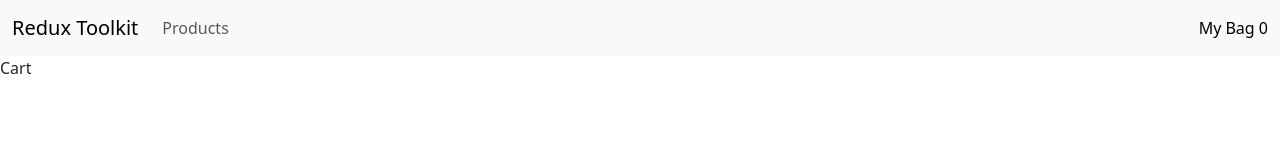
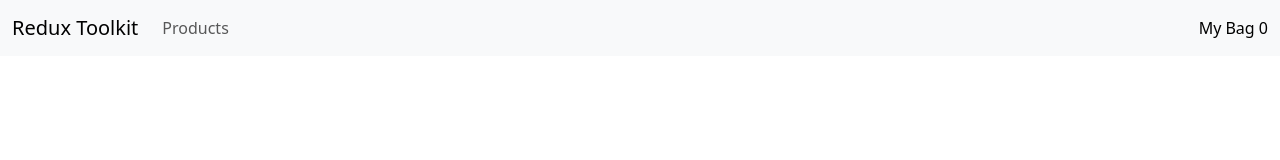
Before and after one commit to yurigligoric/react_practice2024, a React (Create React App) app: page /cart in a window 1280 px wide. Shown: the top 160 px of the page. Built offline with nearby package versions, Linux system fonts and the light colour scheme.

Commit message:
working copy less use of productslide api call fetch, just relied on useEffect direct fetch

```diff
--- a/package.json
+++ b/package.json
@@ -3,6 +3,7 @@
   "version": "0.1.0",
   "private": true,
   "dependencies": {
+    "@reduxjs/toolkit": "^2.1.0",
     "@testing-library/jest-dom": "^5.17.0",
     "@testing-library/react": "^13.4.0",
     "@testing-library/user-event": "^13.5.0",
@@ -10,6 +11,7 @@
     "react": "^18.2.0",
     "react-bootstrap": "^2.10.0",
     "react-dom": "^18.2.0",
+    "react-redux": "^9.1.0",
     "react-router": "^6.21.3",
     "react-router-dom": "^6.21.3",
     "react-scripts": "5.0.1",
--- a/src/components/RootLayout.jsx
+++ b/src/components/RootLayout.jsx
@@ -1,12 +1,18 @@
 import React from 'react'
 import {Outlet} from 'react-router-dom'
 import NavBarMenu from './navBarMenu'
+import { Provider } from 'react-redux'
+import store from '../store/store'
 
 function RootLayout() {
   return (
     <>
+      <Provider store={store}>
         <NavBarMenu />
         <Outlet />
+
+
+      </Provider>
 
     </>
   )
--- a/src/components/cart.jsx
+++ b/src/components/cart.jsx
@@ -1,8 +1,38 @@
 import React from 'react'
+import { useSelector, useDispatch } from 'react-redux'
+import Card from 'react-bootstrap/Card'
+import Button from 'react-bootstrap/Button'
+import {remove} from '../store/cartSlice'
 
 function Cart() {
+  const productCart = useSelector(state => state.cart)
+  const dispatch = useDispatch();
+
+const removefromCart = (id) => {
+  dispatch(remove(id));
+}
+
+  const cards = productCart.map(
+    product => (
+        <div className="col-lg-3 col-md-12 col-sm-12 mb-4" key={product.id}>
+        <Card style={{ width: '320px', height: '260px', textAlign: 'center', margin: '2px 2px', marginLeft:'25px'}}>
+            <Card.Img variant="top" src={product.image} style={{width:'73px', height:'100px' }} className='mx-auto' />
+            <Card.Body>
+                <Card.Title style={{fontSize: '12px'}}>{product.title}</Card.Title>
+                <Card.Text>
+                ${product.price}
+                </Card.Text>
+            </Card.Body>
+            <Card.Footer style={{background: 'white', borderTop: 'none'}}>
+                <Button variant="danger" onClick={()=> removefromCart(product.id)}>Remove Item</Button>
+            </Card.Footer>
+        </Card>
+
+        </div>
+    )
+)
   return (
-    <div>Cart</div>
+    <div className='row'>{cards}</div>
   )
 }
 
--- a/src/components/navBarMenu.jsx
+++ b/src/components/navBarMenu.jsx
@@ -5,8 +5,10 @@ import Navbar from 'react-bootstrap/Navbar';
 import Container from 'react-bootstrap/Container';
 import Nav from 'react-bootstrap/Nav';
 import {Link} from 'react-router-dom'
+import { UseSelector, useSelector } from 'react-redux';
 
 const NavBarMenu = () => {
+  const cartProducts = useSelector(state => state.cart)
   return (
     <div>
     <Navbar expand="lg" className="bg-body-tertiary">
@@ -18,7 +20,7 @@ const NavBarMenu = () => {
       <Navbar.Toggle />
       <Navbar.Collapse className='justify-content-end'>
         <Navbar.Text>
-        <Nav.Link to="/cart" as={Link}>My Bag 0</Nav.Link>
+        <Nav.Link to="/cart" as={Link}>My Bag {cartProducts.length}</Nav.Link>
         </Navbar.Text>
       </Navbar.Collapse>
     </Container>
--- a/src/components/products.jsx
+++ b/src/components/products.jsx
@@ -1,11 +1,19 @@
 import React, {useEffect, useState} from 'react'
 import Button from 'react-bootstrap/Button'
 import Card from 'react-bootstrap/Card'
+import { useDispatch, useSelector } from 'react-redux'
+import {add} from '../store/cartSlice'
+//import {getProducts} from '../store/productSlice'
 
 function Products() {
-    const [products, getProducts] = useState([])
+  const dispatch = useDispatch()
+  // const {data: products} = useSelector(state => state.products)
+
+  const [products, getProducts] = useState([])
 
   useEffect(()=>{
+      // dispatch(getProducts());
+
     fetch('https://fakestoreapi.com/products')
     .then(res => res.json())
     .then(result=>getProducts(result))
@@ -13,10 +21,15 @@ function Products() {
 
   }, [])
 
-    const cards = products.map(
+  const addtoCart = (product) => {
+      dispatch(add(product));
+
+  }
+
+      const cards = products && products.map(
         product => (
-            <div className="col-lg-4 col-md-6 col-sm-12 mb-4" key={product.id}>
-            <Card style={{ width: '320px', height: '220px', textAlign: 'center', margin: '2px 2px'}}>
+            <div className="col-lg-3 col-md-6 col-sm-12 mb-4" key={product.id}>
+            <Card style={{ width: '320px', height: '260px', textAlign: 'center', margin: '2px 2px', marginLeft:'25px'}}>
                 <Card.Img variant="top" src={product.image} style={{width:'73px', height:'100px' }} className='mx-auto' />
                 <Card.Body>
                     <Card.Title style={{fontSize: '12px'}}>{product.title}</Card.Title>
@@ -25,7 +38,7 @@ function Products() {
                     </Card.Text>
                 </Card.Body>
                 <Card.Footer style={{background: 'white', borderTop: 'none'}}>
-                    <Button variant="primary">Add to Cart</Button>
+                    <Button variant="primary" onClick={()=> addtoCart(product)}>Add to Cart</Button>
                 </Card.Footer>
             </Card>
 
--- /dev/null
+++ b/src/store/cartSlice.js
@@ -0,0 +1,20 @@
+import { createSlice } from "@reduxjs/toolkit";
+
+// const initialState = []
+
+const cartSlice = createSlice({
+    name: 'cart',
+    initialState: [],
+    reducers: {
+        add(state, action){
+            state.push(action.payload)
+        },
+        remove(state, action){
+            return state.filter(item => item.id !== action.payload)
+        }
+    }
+
+})
+
+export const {add, remove} = cartSlice.actions;
+export default cartSlice.reducer;
--- /dev/null
+++ b/src/store/productSlice.js
@@ -0,0 +1,28 @@
+import { createSlice } from "@reduxjs/toolkit";
+
+ const initialState = [{
+    data: [],
+ }]
+
+const productSlice = createSlice({
+    name: 'product',
+    initialState,
+    reducers: {
+        fetchProducts(state, action){
+            state.data = action.payload;
+        }
+    }
+
+})
+
+export const {fetchProducts} = productSlice.actions;
+export default productSlice.reducer;
+
+export function getProducts(){
+    return async function getProductsThunk(dispatch, getState){
+        const data = await fetch('https://fakestoreapi.com/products')
+        const result = await data.json()
+        dispatch(fetchProducts(result))
+
+    }
+}
--- /dev/null
+++ b/src/store/store.js
@@ -0,0 +1,14 @@
+import { configureStore } from "@reduxjs/toolkit";
+import cartSlice from "./cartSlice";
+import productSlice from "./productSlice";
+
+
+const store = configureStore({
+    reducer : {
+        cart: cartSlice,
+        products: productSlice,
+
+    }
+})
+
+export default store;
```
Also changed, not shown: 1 other file (tests, documents, lock files or other folders).
